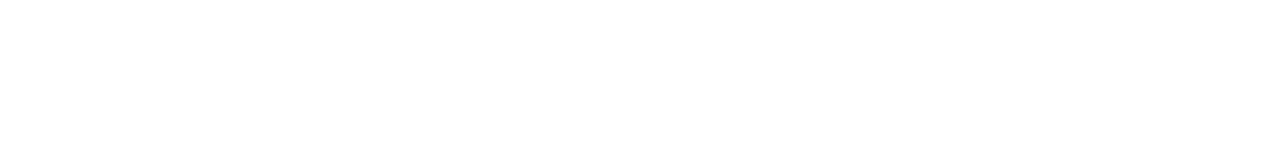
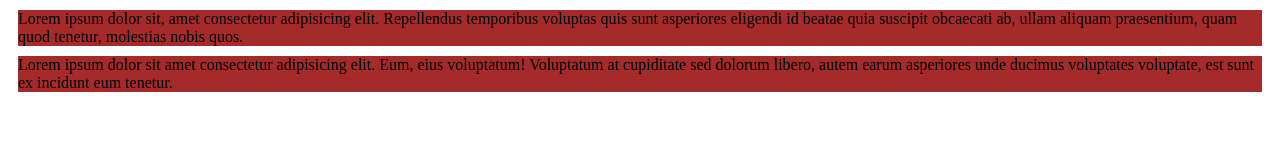
Before and after one commit to Zeusine/test, a plain HTML site: page initital.html in a window 1280 px wide. Drawn offline with Linux system fonts and the light colour scheme.

Commit message:
css check

```diff
--- /dev/null
+++ b/init.css
@@ -0,0 +1,4 @@
+p{
+    background-color: brown;
+    margin: 10px;
+}
--- a/initital.html
+++ b/initital.html
@@ -4,8 +4,11 @@
     <meta charset="UTF-8">
     <meta name="viewport" content="width=device-width, initial-scale=1.0">
     <title>Checking if the push works</title>
+    <link rel="stylesheet" href="init.css">
 </head>
 <body>
+    <p>Lorem ipsum dolor sit, amet consectetur adipisicing elit. Repellendus temporibus voluptas quis sunt asperiores eligendi id beatae quia suscipit obcaecati ab, ullam aliquam praesentium, quam quod tenetur, molestias nobis quos.</p>
+    <p>Lorem ipsum dolor sit amet consectetur adipisicing elit. Eum, eius voluptatum! Voluptatum at cupiditate sed dolorum libero, autem earum asperiores unde ducimus voluptates voluptate, est sunt ex incidunt eum tenetur.</p>
 
 </body>
 </html>
```
